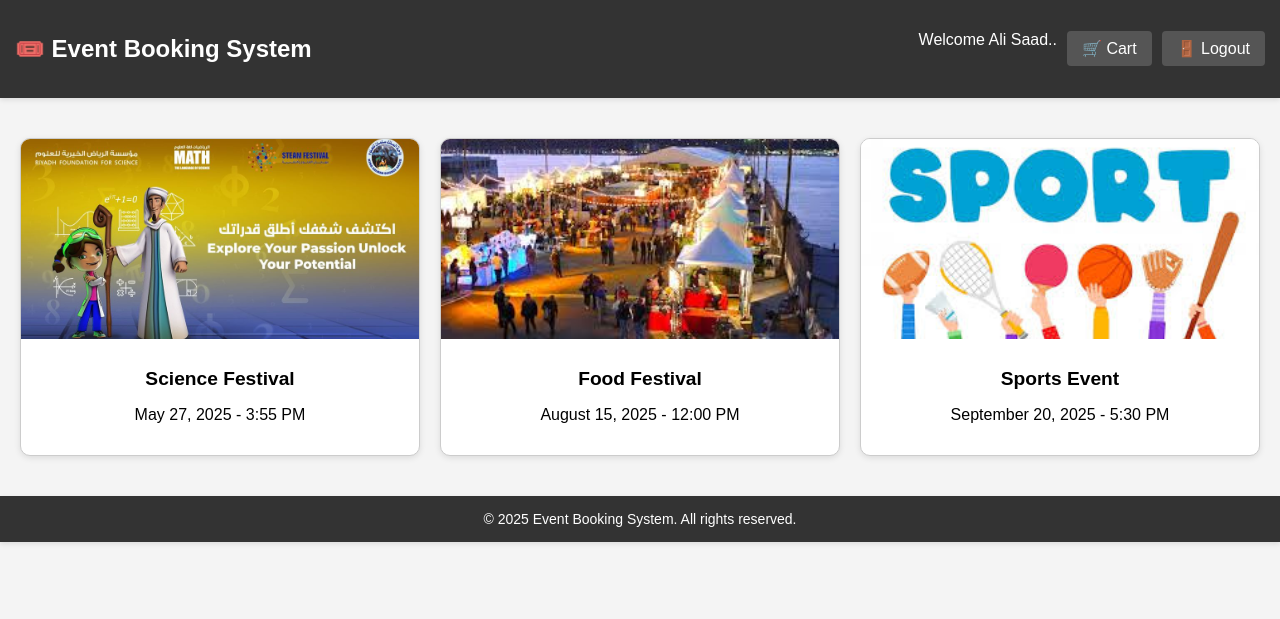
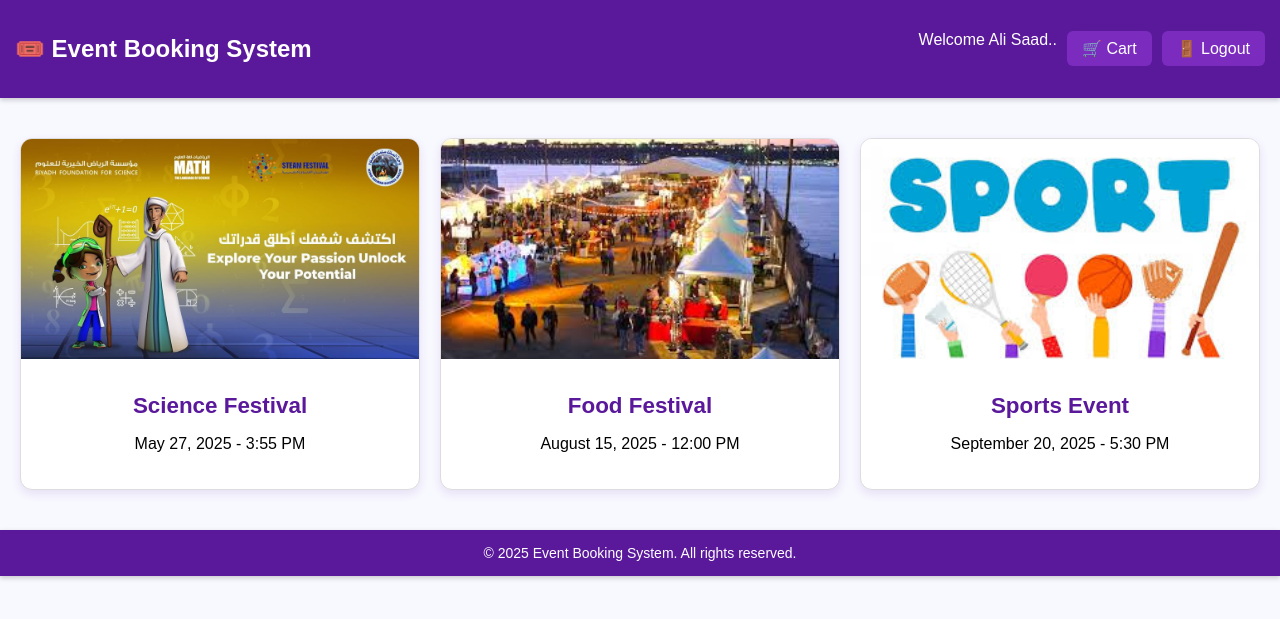
Before and after one commit to haifa-mk/web_project, a PHP site: page /customer/home.php in a window 1280 px wide. Shown: the top 619 px of the page. Run offline with PHP 8.4, Linux system fonts and the light colour scheme; a user stored in the database is signed in; data comes from the database, SQL or seed files in the repository.

Commit message:
Update home.css

```diff
--- a/css/home.css
+++ b/css/home.css
@@ -3,15 +3,15 @@ body {
     font-family: Arial, sans-serif;
     margin: 0;
     padding: 0;
-    background-color: #f4f4f4;
+    background-color: #f8f8ff; /* light very pale background */
 }
 
 header, footer {
-    background-color: #333;
+    background-color: #5A189A; /* Dark purple header/footer */
     color: white;
     padding: 15px;
     text-align: center;
-    box-shadow: 0 2px 5px rgba(0, 0, 0, 0.1);
+    box-shadow: 0 2px 5px rgba(0, 0, 0, 0.2);
 }
 
 main {
@@ -21,41 +21,43 @@ main {
 /* Grid */
 .event-grid {
     display: grid;
-    grid-template-columns: repeat(3, 1fr);  /* 3 cards per row for larger screens */
+    grid-template-columns: repeat(3, 1fr);
     gap: 20px;
     margin-top: 20px;
 }
 
 /* Card */
 .card {
-    border: 1px solid #ccc;
-    border-radius: 10px;
+    background-color: white;
+    border: 1px solid #ddd;
+    border-radius: 12px;
     overflow: hidden;
-    box-shadow: 0 2px 6px rgba(0,0,0,0.1);
-    transition: transform 0.2s;
+    box-shadow: 0 4px 10px rgba(90, 24, 154, 0.1); /* slight purple shadow */
+    transition: transform 0.3s, box-shadow 0.3s;
     position: relative;
-    background-color: #fff;
 }
 
 .card:hover {
     transform: translateY(-5px);
+    box-shadow: 0 6px 15px rgba(90, 24, 154, 0.3);
 }
 
 .card img {
     width: 100%;
-    height: 200px;
+    height: 220px;
     object-fit: cover;
 }
 
 .card-content {
-    padding: 15px;
+    padding: 20px;
     text-align: center;
 }
 
 .card-content h3 {
     margin: 10px 0 5px;
-    font-size: 1.2rem;
+    font-size: 1.4rem;
     font-weight: bold;
+    color: #5A189A;
 }
 
 .book-btn {
@@ -63,19 +65,23 @@ main {
     bottom: 15px;
     left: 50%;
     transform: translateX(-50%);
-    background-color: #28a745;
+    background-color: #9D4EDD; /* lighter purple */
     color: white;
     border: none;
     padding: 10px 20px;
     opacity: 0;
-    transition: opacity 0.3s;
+    transition: opacity 0.3s, background-color 0.3s;
     cursor: pointer;
-    border-radius: 5px;
+    border-radius: 8px;
     font-size: 1rem;
 }
 
 .card:hover .book-btn {
     opacity: 1;
+}
+
+.book-btn:hover {
+    background-color: #7B2CBF;
 }
 
 /* Header elements */
@@ -91,16 +97,16 @@ main {
 }
 
 .header-buttons a {
-    background-color: #555;
+    background-color: #7B2CBF;
     color: white;
     padding: 8px 15px;
     text-decoration: none;
-    border-radius: 4px;
+    border-radius: 6px;
     transition: background-color 0.3s;
 }
 
 .header-buttons a:hover {
-    background-color: #4CAF50;
+    background-color: #5A189A;
 }
 
 footer {
@@ -110,13 +116,13 @@ footer {
 }
 
 /* Responsive Design */
-@media (max-width: 1024px) {  /* Tablet display: 2 cards per row */
+@media (max-width: 1024px) {
     .event-grid {
         grid-template-columns: repeat(2, 1fr);
     }
 }
 
-@media (max-width: 768px) {  /* Mobile display: 1 card per row */
+@media (max-width: 768px) {
     .event-grid {
         grid-template-columns: 1fr;
     }
@@ -131,13 +137,13 @@ footer {
     }
 }
 
-@media (max-width: 480px) {  /* Mobile display: 1 card per row (smaller devices) */
+@media (max-width: 480px) {
     .card img {
         height: 160px;
     }
 
     .card-content h3 {
-        font-size: 1rem;
+        font-size: 1.1rem;
     }
 
     .book-btn {
```
